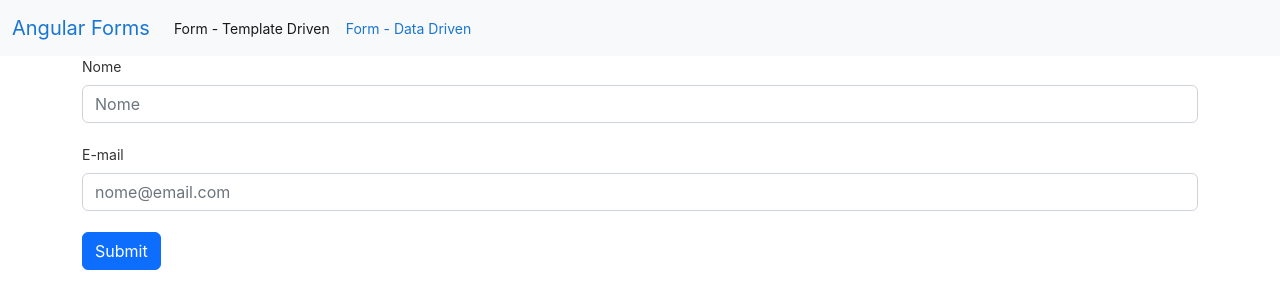
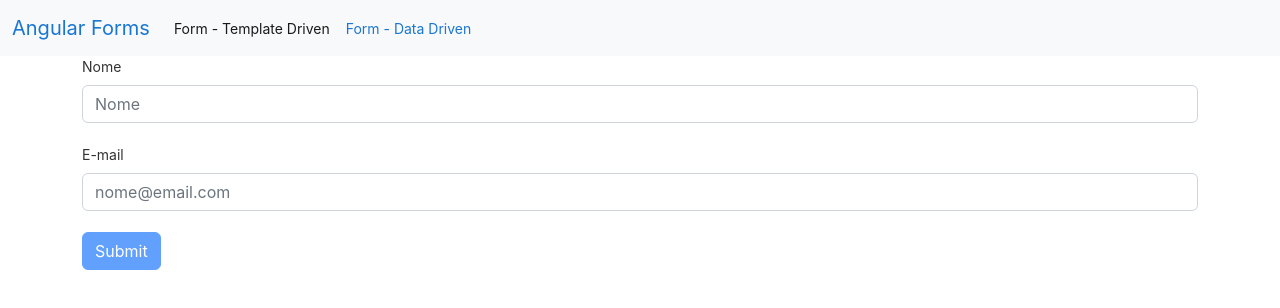
Before and after one commit to apazze/angular-spike, an Angular app in the folder forms/: page /templateForm in a window 1280 px wide. Shown: the top 308 px of the page. Built offline with nearby package versions, Linux system fonts and the light colour scheme.

Commit message:
Desabilitando botao enquanto form está invalido

```diff
--- a/forms/src/app/template-form/template-form.component.html
+++ b/forms/src/app/template-form/template-form.component.html
@@ -33,5 +33,5 @@
     <br />
   </div>
 
-  <button type="submit" class="btn btn-primary mb-3">Submit</button>
+  <button type="submit" class="btn btn-primary mb-3" [disabled]="!f.valid">Submit</button>
 </form>
```
